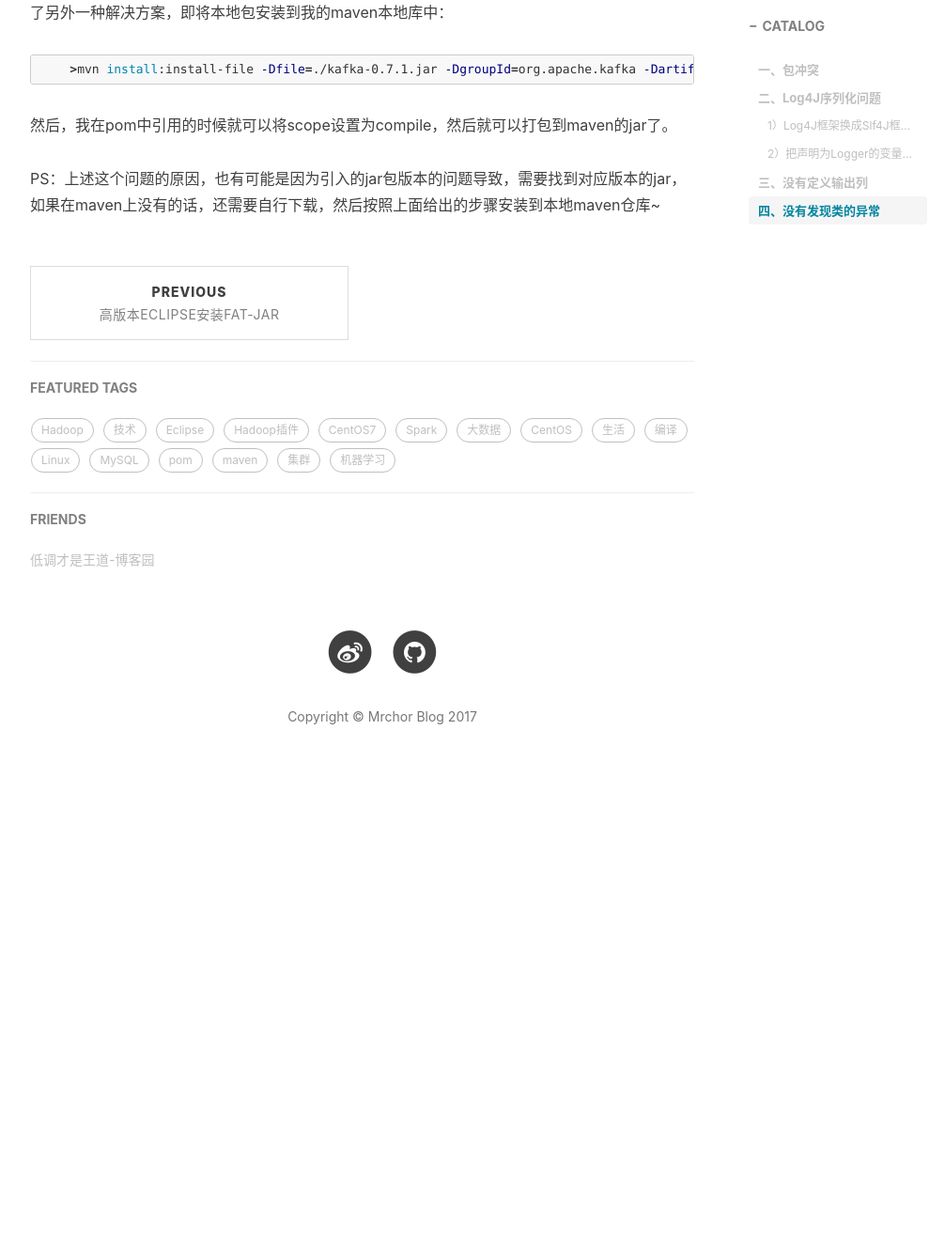
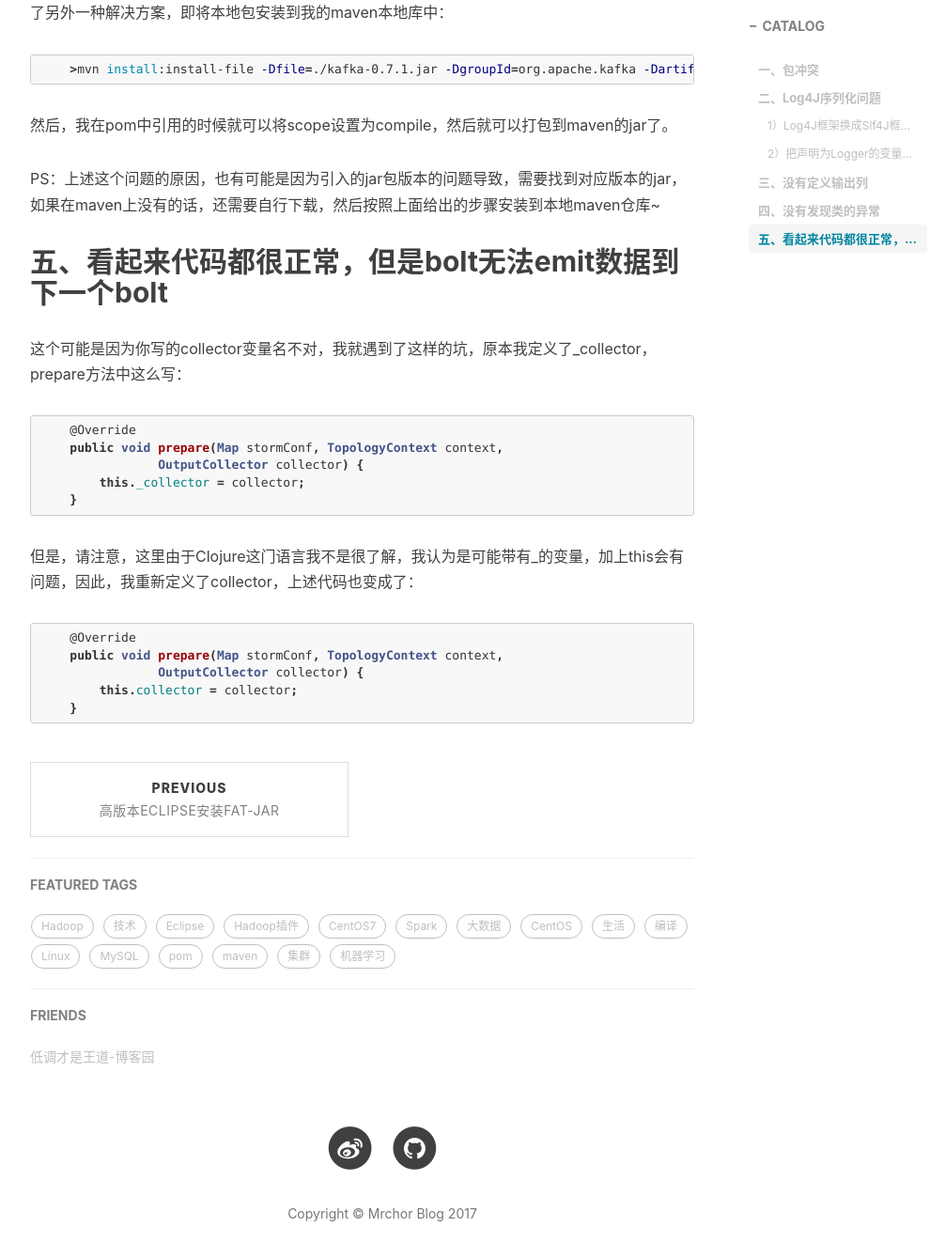
Before and after one commit to mrchor/mrchor.github.io, a Jekyll site: the page built from _posts/2017-04-27-开发Apache Storm遇到的问题.markdown, in a window 1280 px wide and 1400 px high, scrolled down 1924 px. Shown: the top 1339 px of the window at 94% size, without its empty margins (233-1239 px from the left). Built offline with Jekyll 4.4.1, drawn with Linux system fonts in a browser that asks for light colours; nearby versions of some CDN libraries; comment, search, counter and statistics services are not loaded; before the commit the page ends 3101 px from its top, so only the background shows below that.

Commit message:
更新博文开发Apache Storm遇到的问题

```diff
--- a/_posts/2017-04-27-开发Apache Storm遇到的问题.markdown
+++ b/_posts/2017-04-27-开发Apache Storm遇到的问题.markdown
@@ -71,3 +71,25 @@ declare的Field数量 等于 collector.emit数量
 然后，我在pom中引用的时候就可以将scope设置为compile，然后就可以打包到maven的jar了。
 
 PS：上述这个问题的原因，也有可能是因为引入的jar包版本的问题导致，需要找到对应版本的jar，如果在maven上没有的话，还需要自行下载，然后按照上面给出的步骤安装到本地maven仓库~
+
+## 五、看起来代码都很正常，但是bolt无法emit数据到下一个bolt
+
+这个可能是因为你写的collector变量名不对，我就遇到了这样的坑，原本我定义了_collector，prepare方法中这么写：
+
+{% highlight java %}
+    @Override
+    public void prepare(Map stormConf, TopologyContext context,
+    		OutputCollector collector) {
+    	this._collector = collector;
+    }
+{% endhighlight %}
+
+但是，请注意，这里由于Clojure这门语言我不是很了解，我认为是可能带有_的变量，加上this会有问题，因此，我重新定义了collector，上述代码也变成了：
+
+{% highlight java %}
+    @Override
+    public void prepare(Map stormConf, TopologyContext context,
+    		OutputCollector collector) {
+    	this.collector = collector;
+    }
+{% endhighlight %}
```
